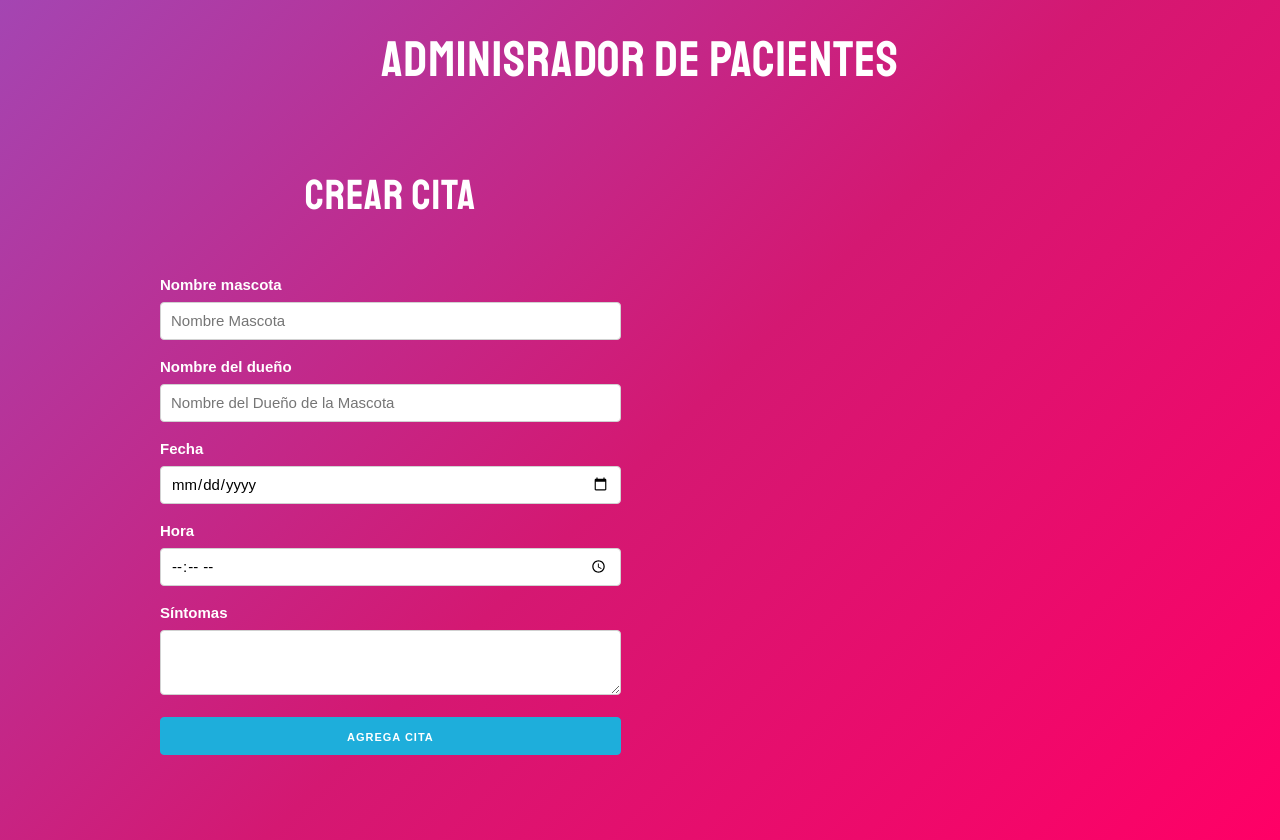
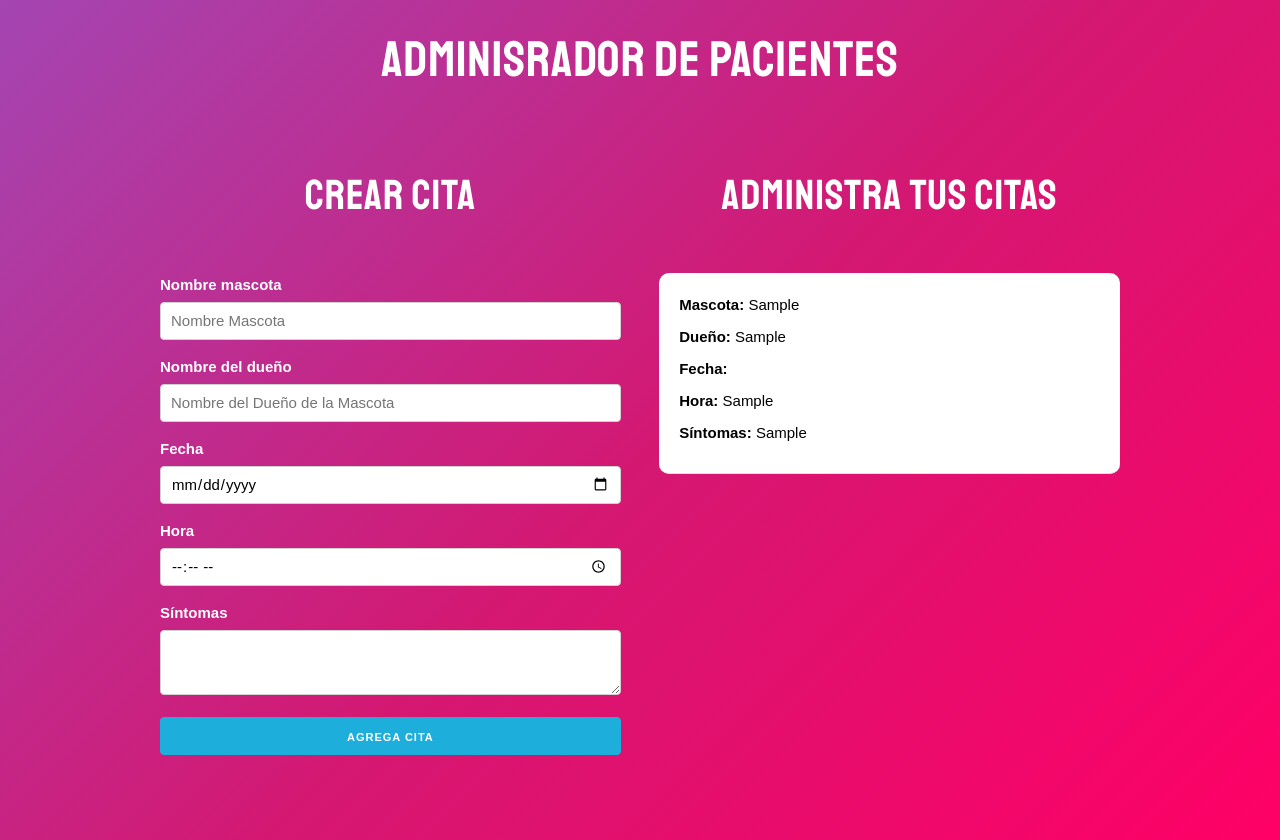
Before and after one commit to jmgomez1986/Udemy.React.La.Guia.Completa.Hooks.Redux.Context-, a React (Create React App) app in the folder proyectos/02_administrador_pacientes/: page / in a window 1280 px wide. Both pictures are taken after typing "Sample", "Sample", "2020-01-15", "10:30", "Sample" into the empty fields and a click on the button "AGREGA CITA". Built offline with nearby package versions, Linux system fonts and the light colour scheme.

Commit message:
Seccion 5: PROYECTO: Administrador de Pacientes / Clase 58: Mostrando las Citas

```diff
--- a/proyectos/02_administrador_pacientes/src/App.js
+++ b/proyectos/02_administrador_pacientes/src/App.js
@@ -1,5 +1,6 @@
 import React, { Fragment, useState } from 'react';
 import Formulario from './components/Formulario'
+import Cita from './components/Cita';
 
 function App() {
 
@@ -24,7 +25,13 @@
               crearCita={crearCita}/>
           </div>
           <div className="one-half column">
-
+            <h2>Administra tus citas</h2>
+            {citas.map(cita => (
+              <Cita
+                key={cita.id}
+                cita={cita}
+              />
+            ))}
           </div>
         </div>
       </div>
--- /dev/null
+++ b/proyectos/02_administrador_pacientes/src/components/Cita.js
@@ -0,0 +1,13 @@
+import React from 'react';
+
+const Cita = ({cita}) => (
+  <div className="cita">
+    <p>Mascota: <span>{cita.mascota}</span></p>
+    <p>Dueño: <span>{cita.propietario}</span></p>
+    <p>Fecha: <span>{cita.mafechascota}</span></p>
+    <p>Hora: <span>{cita.mascota}</span></p>
+    <p>Síntomas: <span>{cita.sintomas}</span></p>
+  </div>
+ );
+
+export default Cita;
```
